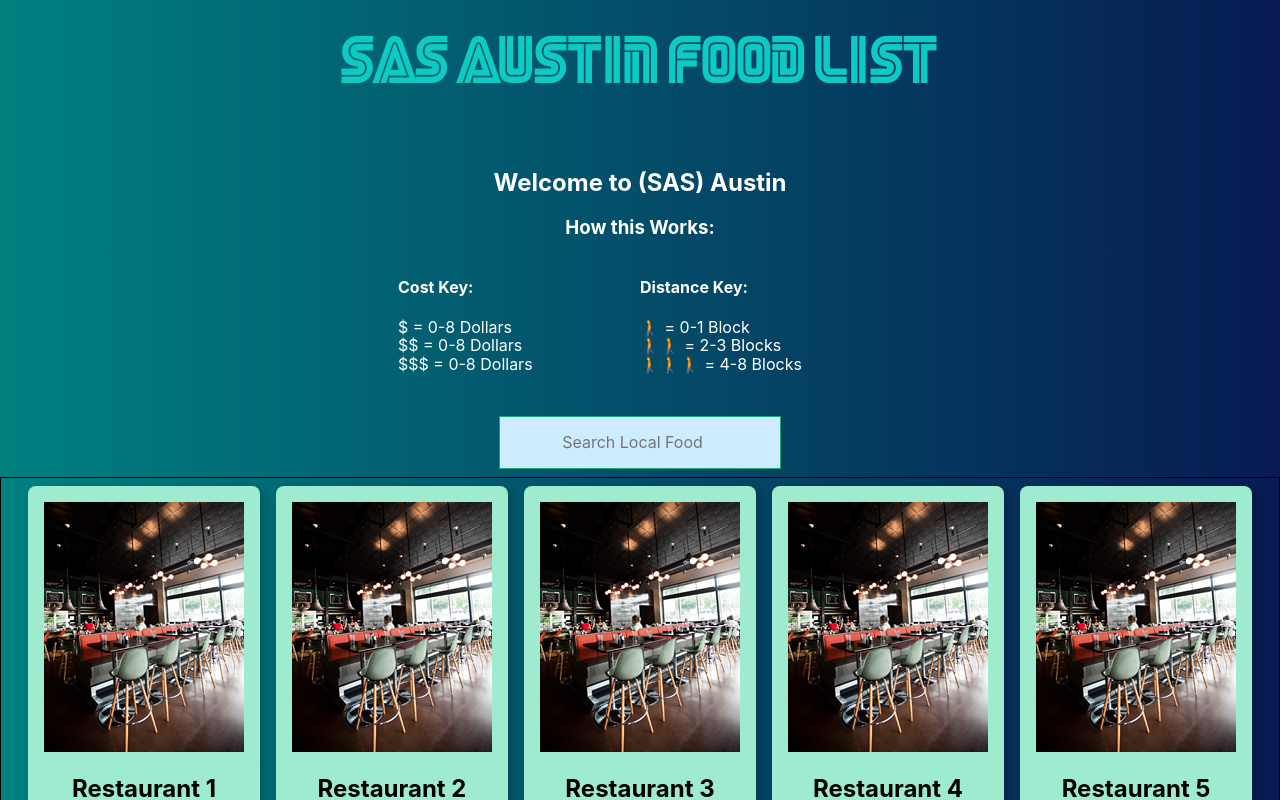
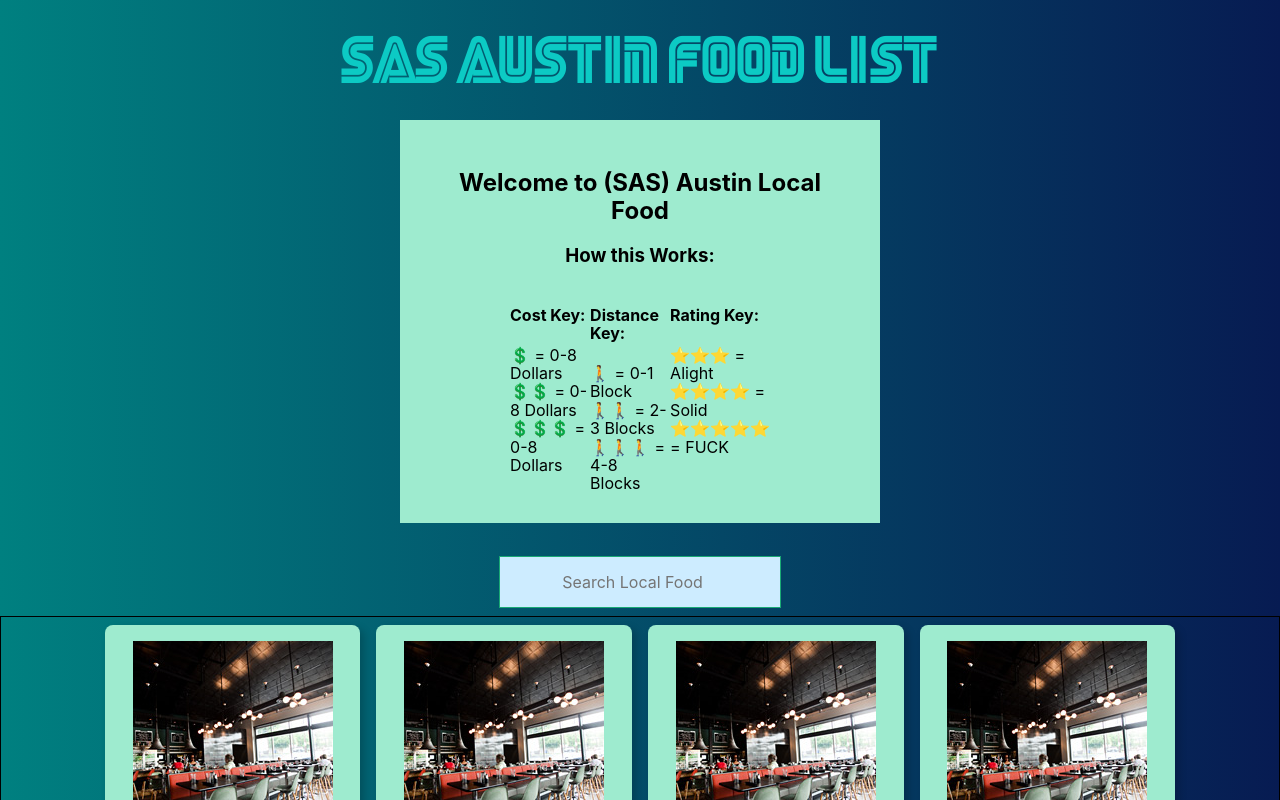
Before and after one commit to KrisStobbe/restaurant-ui, a React (Create React App) app: page / in a window 1280 px wide. Shown: the top 800 px of the page. Built offline with nearby package versions, Linux system fonts and the light colour scheme.

Commit message:
Updated Rating Key and Added Dollar Sign Emoji

```diff
--- /dev/null
+++ b/src/Card.css
@@ -0,0 +1,3 @@
+.card{
+	width: 20%;
+}
--- a/src/Card.js
+++ b/src/Card.js
@@ -1,17 +1,19 @@
 import React from 'react';
+import './Card.css';
 
 /*Importing the Correct Photo to Use*/
 import one from './photos/1.jpeg';
 
 const Card = (props) => {
-	const {name, Cost, Distance, Description } = props;
+	const {name, Cost, Distance, Rating, Description } = props;
 	return (
-	<div className = 'tc bg-light-green dib br3 pa3 ma2 grow bw2 shadow-5'>
+	<div className = 'card tc bg-light-green dib br3 pa3 ma2 grow bw2 shadow-5'>
 		<img alt = 'Food' src = {one} /> {/* Image for each Restaurant that I use */}
 			<div>
 				<h2>{name}</h2>
 				<h3>Cost: {Cost}</h3>
 				<h3>Distance: {Distance}</h3>
+				<h3>Rating: {Rating}</h3>
 				<p>Desciption: {Description}</p>
 			</div>
 	</div>
--- a/src/CardList.js
+++ b/src/CardList.js
@@ -12,6 +12,7 @@ const CardList = ({ restaurants }) => {
 						name={restaurants[i].name}
 						Cost={restaurants[i].Cost}
 						Distance={restaurants[i].Distance}
+						Rating={restaurants[i].Rating}
 						Description = {restaurants[i].Description}/>
 				);
 			})
--- a/src/Introduction.css
+++ b/src/Introduction.css
@@ -1,15 +1,17 @@
 /******* Class for the Intro Message ***********/
 .intro{
-	color: white;
+	color: black;
 	text-align: center;
 	padding: 30px;
 	border-style: solid black;
-	margin: 5px;
+	margin-left: 400px;
+	margin-right: 400px;
+	margin-bottom: 25px;
 }
 /************* Creating Grid ***********/
 .container{
 	display: grid;
-	grid-template-columns: 30% 20% 20% 30%;
+	grid-template-columns: 1fr 1fr 1fr 1fr 1fr;
 	grid-template-rows: 1fr;
 }
 
@@ -22,6 +24,12 @@
 .distance{
 	grid-column-start: 3;
 	grid-column-end: 3;
+	text-align: left;
+}
+
+.rating{
+	grid-column-start: 4;
+	grid-column-end: 4;
 	text-align: left;
 }
 
--- a/src/Introduction.js
+++ b/src/Introduction.js
@@ -4,17 +4,17 @@ import './Introduction.css';
 /*React Componenents can only return one thing, which is why I wrap the HTML in a DIV */
 const Introduction = () => {
 	return (
-	<div className = 'intro'>
-		<h2> Welcome to (SAS) Austin</h2>
+	<div className = 'bg-light-green intro'>
+		<h2> Welcome to (SAS) Austin Local Food</h2>
 			<div>
 				<h3>How this Works: </h3>
 					<div className = 'container'>
 						<div className = 'cost'>
 							<h4 > Cost Key: </h4>
 								<ul className = 'box1'>
-									<li> $ = 0-8 Dollars </li>
-									<li> $$ = 0-8 Dollars </li>
-									<li> $$$ = 0-8 Dollars </li>
+									<li> 💲 = 0-8 Dollars </li>
+									<li> 💲💲 = 0-8 Dollars </li>
+									<li> 💲💲💲 = 0-8 Dollars </li>
 								</ul>
 						</div>
 						<div className = 'distance'>
@@ -25,6 +25,14 @@ const Introduction = () => {
 									<li> 🚶‍🚶‍🚶‍ = 4-8 Blocks </li>
 								</ul>
 						</div>
+						<div className = 'rating'>
+							<h4> Rating Key: </h4>
+								<ul className = 'box2'>
+									<li> ⭐⭐⭐ = Alight </li>
+									<li> ⭐⭐⭐⭐ = Solid </li>
+									<li> ⭐⭐⭐⭐⭐ = FUCK </li>
+								</ul>
+						</div>
 					</div>
 			</div>
 	</div>
--- a/src/restaurants.js
+++ b/src/restaurants.js
@@ -2,80 +2,90 @@ export const restaurants = [
   {
     id: 1,
     name: 'Restaurant 1',
-    Cost: '$$$',
+    Cost: '💲💲💲',
     Distance: '🚶‍🚶‍🚶‍',
+    Rating: '⭐⭐⭐⭐⭐',
     user: '1',
     Description: 'Fun place'
   },
   {
     id: 2,
     name: 'Restaurant 2',
-    Cost: '$$',
+    Cost: '💲💲',
     Distance: '🚶‍🚶‍🚶‍',
+    Rating: '⭐⭐⭐⭐⭐',
     user: '2',
     Description: 'Fun place'
   },
   {
     id: 3,
     name: 'Restaurant 3',
-    Cost: '$',
+    Cost: '💲',
     Distance: '🚶‍🚶‍🚶‍',
+    Rating: '⭐⭐⭐⭐⭐',
     user: '3',
     Description: 'Fun place'
   },
   {
     id: 4,
     name: 'Restaurant 4',
-    Cost: '$$',
+    Cost: '💲💲',
     Distance: '🚶‍🚶‍🚶‍',
+    Rating: '⭐⭐⭐⭐⭐',
     user: '4',
     Description: 'Fun place'
   },
   {
     id: 5,
     name: 'Restaurant 5',
-    Cost: '$',
+    Cost: '💲',
     Distance: '🚶‍🚶‍🚶‍',
+    Rating: '⭐⭐⭐⭐⭐',
     user: '5',
     Description: 'Fun place'
   },
   {
     id: 6,
     name: 'Restaurant 6',
-    Cost: '$$$',
+    Cost: '💲💲💲',
     Distance: '🚶‍🚶‍🚶‍',
+    Rating: '⭐⭐⭐⭐⭐',
     user: '6',
     Description: 'Fun place'
   },
   {
     id: 7,
     name: 'Restaurant 7',
-    Cost: '$',
+    Cost: '💲',
     Distance: '🚶‍🚶‍🚶‍',
+    Rating: '⭐⭐⭐⭐⭐',
     user: '7',
     Description: 'Fun place'
   },
   {
     id: 8,
     name: 'Restaurant 8',
-    Cost: '$$$',
+    Cost: '💲💲💲',
     Distance: '🚶‍🚶‍🚶‍',
+    Rating: '⭐⭐⭐⭐⭐',
     user: '8',
     Description: 'Fun place'
   },
   {
     id: 9,
     name: 'Restaurant 9',
-    Cost: '$$',
+    Cost: '💲💲',
     Distance: '🚶‍🚶‍🚶‍',
+    Rating: '⭐⭐⭐⭐⭐',
     user: '9',
     Description: 'Fun place'
   },
   {
     id: 10,
     name: 'Restaurant 10',
-    Cost: '$',
+    Cost: '💲',
     Distance: '🚶‍🚶‍🚶‍',
+    Rating: '⭐⭐⭐⭐⭐',
     user: '10',
     Description: 'Fun place'
   }
```
